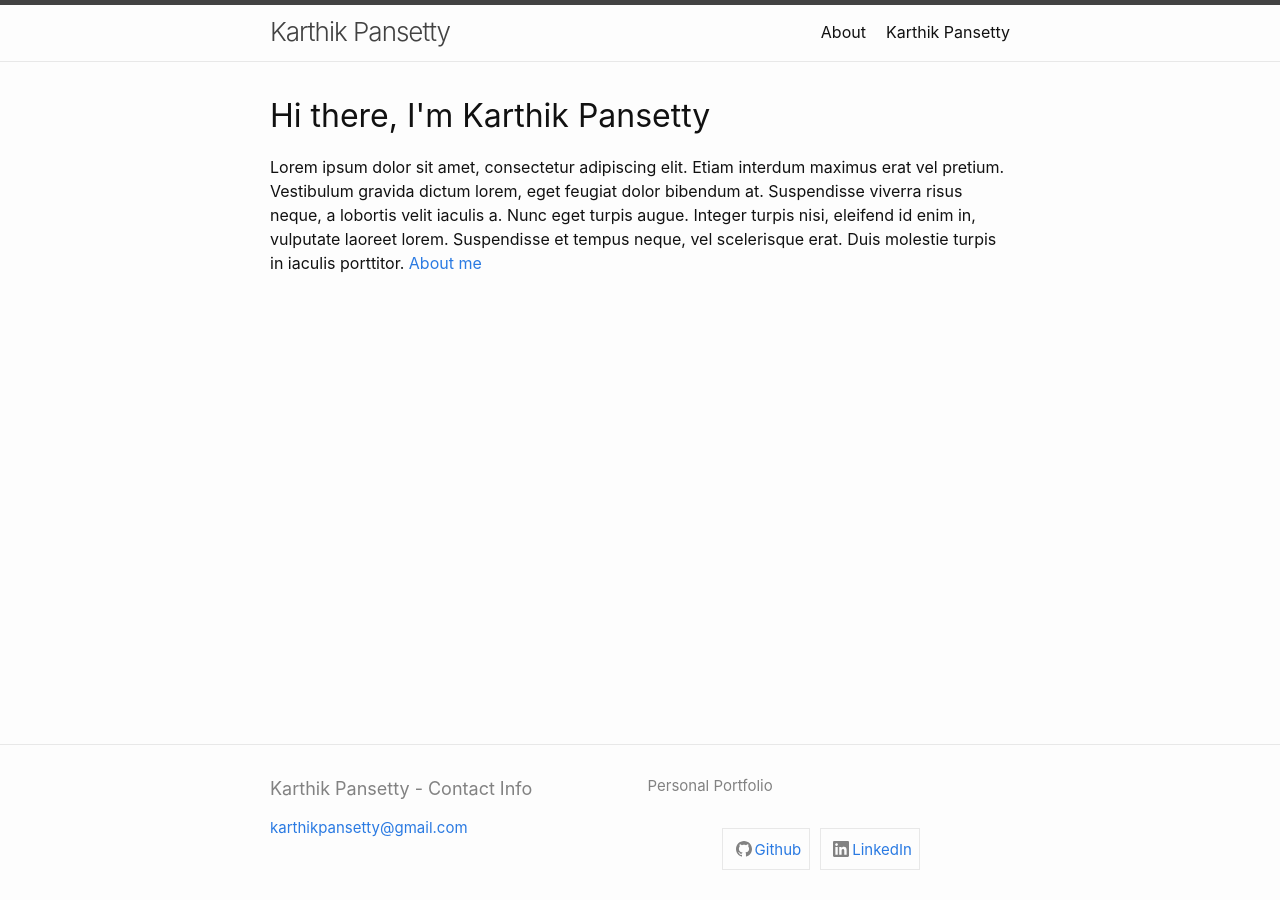
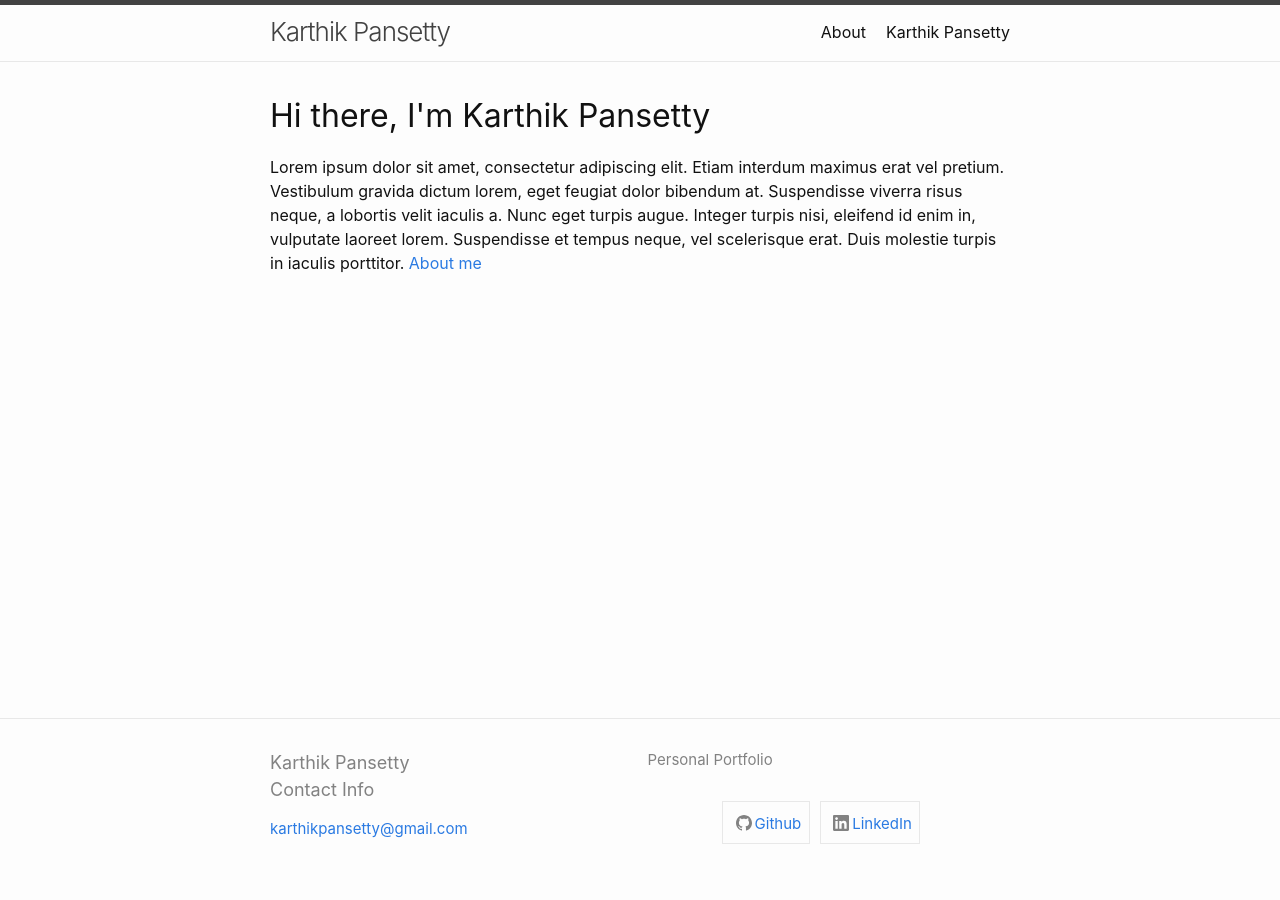
Before and after one commit to pansettykarthik/website_old, a Jekyll site: the page built from index.md, in a window 1280 px wide. Built offline with Jekyll 4.4.1, drawn with Linux system fonts in a browser that asks for light colours.

Commit message:
updated formatting

```diff
--- a/_includes/footer.html
+++ b/_includes/footer.html
@@ -5,7 +5,7 @@
 
     <div class="footer-col-wrapper">
       <div class="footer-col one-half">
-      <h2 class="footer-heading">{{ site.title | escape }} - Contact Info</h2>
+      <h2 class="footer-heading">{{ site.title | escape }} <br> Contact Info</h2>
         <ul class="contact-list">
           <li class="p-name">
             {%- if site.author -%}
```
